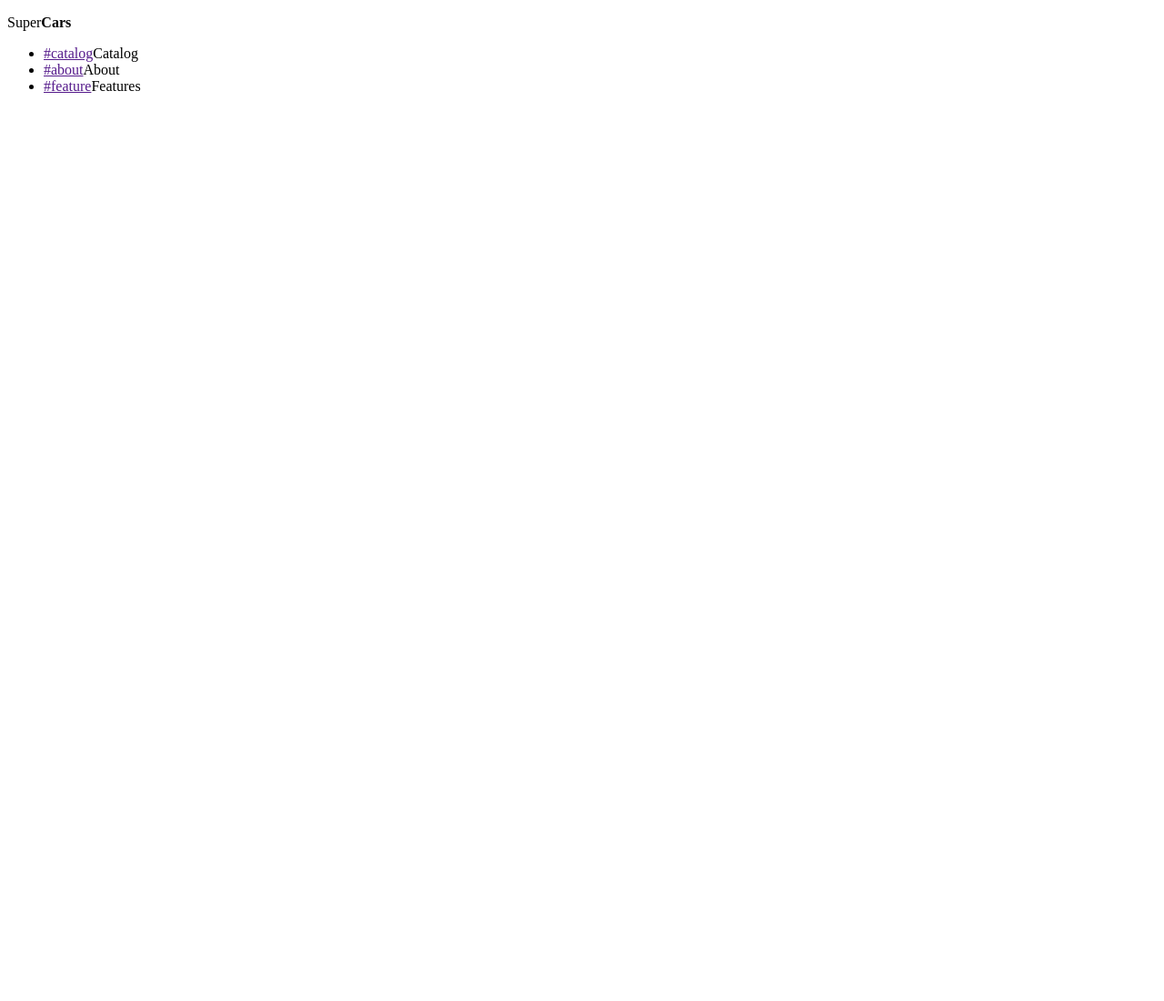
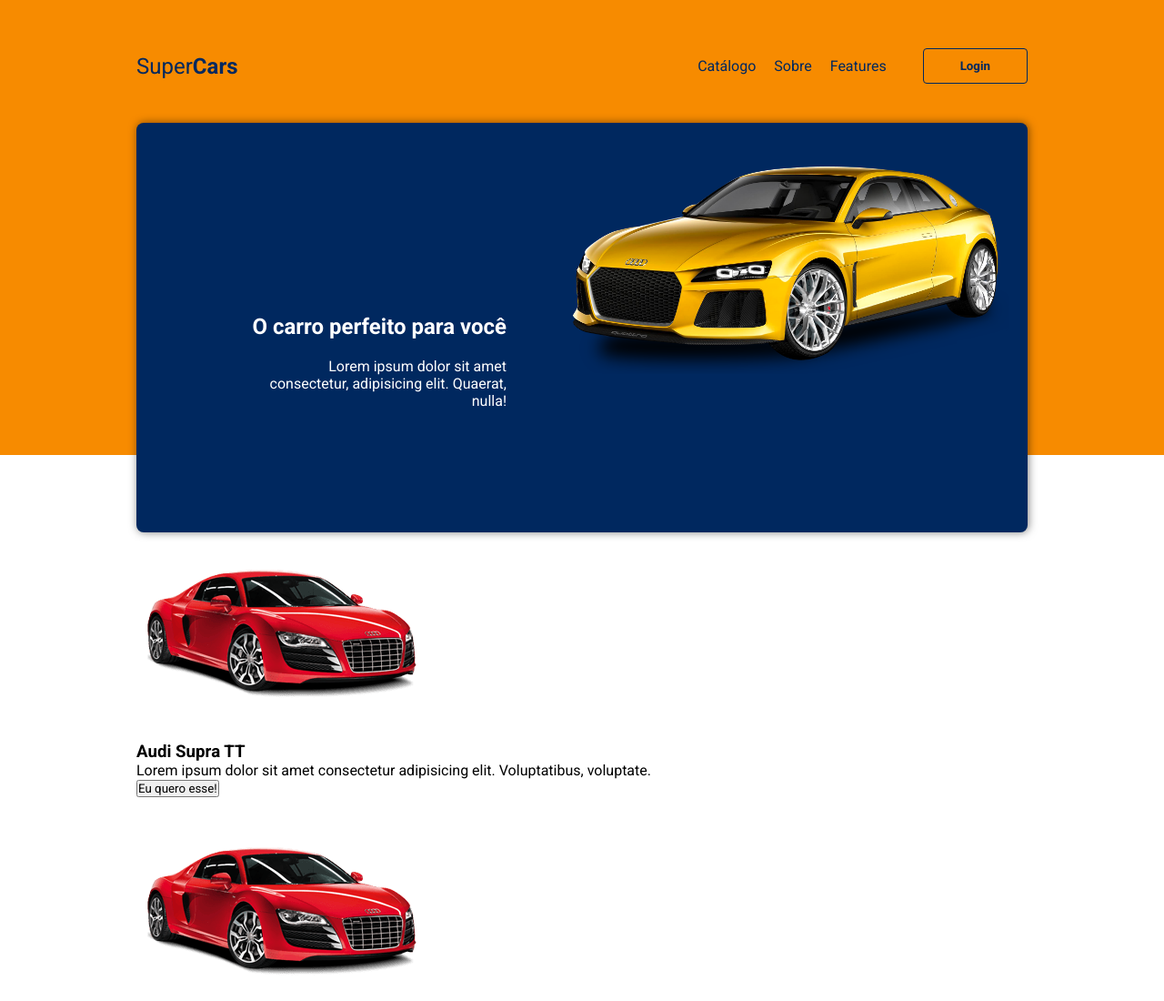
Before and after one commit to alanrochagomes/projeto-auto-cars, a plain HTML site: page index.html in a window 1280 px wide. Shown: the top 1100 px of the page at 91% size. Before the commit the page ends 800 px from the top, so only its background shows below. Drawn offline with Linux system fonts and the light colour scheme.

Commit message:
criando-página-site

```diff
--- a/css/style.css
+++ b/css/style.css
@@ -0,0 +1,134 @@
+/* font importing */
+  @import url('https://fonts.googleapis.com/css2?family=Roboto:wght@400;700&display=swap');
+
+  /* resenting css rules */
+* {
+    margin: 0px;
+    padding: 0px;
+    box-sizing: border-box;
+    outline: none;
+    font-family: 'Roboto', sans-serif;
+}
+
+:root {
+    --orange: #f78b00;
+    --blue: #00285f;
+    --gray: #ededed;
+}
+
+html,body {
+    width: 100%;
+    overflow-x: hidden;
+}
+
+header {
+    width: 100%;
+    height: 500px;
+    background: var(--orange);
+}
+
+.content {
+    max-width: 1000px;
+    min-width: 300px;
+    margin: 0 auto;
+    display: flex;
+    flex-direction: column;
+    padding: 10px;
+}
+
+nav {
+    width: 100%;
+    height: 125px;
+    display: flex;
+    flex-direction: row;
+    align-items: center;
+    justify-content: space-between;
+}
+
+.brand {
+    font-size: 24px;
+    color: var(--blue);
+    cursor: pointer;
+}
+
+nav ul {
+    display: flex;
+    flex-direction: row;
+}
+
+nav ul li {
+    list-style: none;
+    padding: 10px;
+    cursor: pointer;
+}
+
+nav ul li a {
+    color: var(--blue);
+    text-decoration: none;
+}
+
+nav ul li a:hover {
+    color: #00285f83;
+}
+
+nav ul button {
+    border: 1px solid var(--blue);
+    background: transparent;
+    padding: 8px 40px;
+    cursor: pointer;
+    margin-left: 30px;
+    color: var(--blue);
+    font-weight: bold;
+    border-radius: 4px;
+}
+
+nav ul button:hover {
+    transition: background, color 0.6s;
+    background: var(--blue);
+    color: white;
+}
+
+.content .header-block {
+    max-width: 1000px;
+    min-width: 300px;
+    height: 450px;
+    background: var(--blue);
+    border-radius: 8px;
+    box-shadow: 1px 0px 10px 0px rgb(0, 0, 0, 0.5);
+    -webkit-box-shadow: 1px 0px 10px 0px rgb(0, 0, 0, 0.5);
+    -moz-box-shadow: 1px 0px 10px 0px rgb(0, 0, 0, 0.5);
+
+    position: relative;
+    z-index: 10;
+    padding: 10px;
+}
+
+.header-block img {
+    width: 50%;
+    position: absolute;
+    right: 2%;
+}
+
+.header-block .text {
+    position: absolute;
+    bottom: 30%;
+    left: 15%;
+}
+
+.header-block .text h2{
+    color: white;
+    margin-bottom: 20px;
+    text-align: right;
+    transform: translateX(-20px);
+    transition: transform 0.5s;
+}
+
+.header-block .text p {
+    max-width: 280px;
+    color: white;
+    text-align: right;
+    transform: translatex(-20px);
+    transition: transform 0.4s;
+}
+
+/* Product Catalog  34:08 */
--- a/index.html
+++ b/index.html
@@ -12,12 +12,111 @@
             <nav>
                 <p class="brand">Super<strong>Cars</strong></p>
                 <ul>
-                    <li><a href="">#catalog</a>Catalog</li>
-                    <li><a href="">#about</a>About</li>
-                    <li><a href="">#feature</a>Features</li>
+                    <li><a href="#catalog">Catálogo</a></li>
+                    <li><a href="#about">Sobre</a></li>
+                    <li><a href="#feature">Features</a></li>
+                    <button>Login</button>
                 </ul>
             </nav>
+            <div class="header-block">
+                <div class="text">
+                    <h2>O carro perfeito para você</h2>
+                    <p>Lorem ipsum dolor sit amet consectetur, adipisicing elit. Quaerat, nulla!</p>
+                </div>
+                <img src="imagens/car-header.png" alt="Car">
+            </div>
         </div>
     </header>
+    <section class="catalog" id="catalog">
+        <div class="content">
+            <div class="title-wrapper-catalog">
+                <p>Encontre o que você quer</p>
+                <h3>Catalog</h3>
+            </div>
+            <div class="filter-card">
+                <input
+                type="text"
+                class="search-input"
+                placeholder="Choose your favorite model"
+                />
+                <button class="search-button">Search</button>
+            </div>
+            <div class="card-wrapper">
+                <div class="card-item">
+                    <img src="imagens/car-card.png" alt="Car">
+                    <div class="card-content">
+                        <h3>Audi Supra TT</h3>
+                        <p>Lorem ipsum dolor sit amet consectetur adipisicing elit. Voluptatibus, voluptate.</p>
+                        <button type="button">Eu quero esse!</button>
+                    </div>
+                </div>
+                <div class="card-item">
+                    <img src="imagens/car-card.png" alt="Car">
+                    <div class="card-content">
+                        <h3>Audi Supra TT</h3>
+                        <p>Lorem ipsum dolor sit amet consectetur adipisicing elit. Voluptatibus, voluptate.</p>
+                        <button type="button">Eu quero esse!</button>
+                    </div>
+                </div>
+                <div class="card-item">
+                    <img src="imagens/car-card.png" alt="Car">
+                    <div class="card-content">
+                        <h3>Audi Supra TT</h3>
+                        <p>Lorem ipsum dolor sit amet consectetur adipisicing elit. Voluptatibus, voluptate.</p>
+                        <button type="button">Eu quero esse!</button>
+                    </div>
+                </div>
+                <div class="card-item">
+                    <img src="imagens/car-card.png" alt="Car">
+                    <div class="card-content">
+                        <h3>Audi Supra TT</h3>
+                        <p>Lorem ipsum dolor sit amet consectetur adipisicing elit. Voluptatibus, voluptate.</p>
+                        <button type="button">Eu quero esse!</button>
+                    </div>
+                </div>
+                <div class="card-item">
+                    <img src="imagens/car-card.png" alt="Car">
+                    <div class="card-content">
+                        <h3>Audi Supra TT</h3>
+                        <p>Lorem ipsum dolor sit amet consectetur adipisicing elit. Voluptatibus, voluptate.</p>
+                        <button type="button">Eu quero esse!</button>
+                    </div>
+                </div>
+                <div class="card-item">
+                    <img src="imagens/car-card.png" alt="Car">
+                    <div class="card-content">
+                        <h3>Audi Supra TT</h3>
+                        <p>Lorem ipsum dolor sit amet consectetur adipisicing elit. Voluptatibus, voluptate.</p>
+                        <button type="button">Eu quero esse!</button>
+                    </div>
+                </div>
+                <div class="card-item">
+                    <img src="imagens/car-card.png" alt="Car">
+                    <div class="card-content">
+                        <h3>Audi Supra TT</h3>
+                        <p>Lorem ipsum dolor sit amet consectetur adipisicing elit. Voluptatibus, voluptate.</p>
+                        <button type="button">Eu quero esse!</button>
+                    </div>
+                </div>
+                <div class="card-item">
+                    <img src="imagens/car-card.png" alt="Car">
+                    <div class="card-content">
+                        <h3>Audi Supra TT</h3>
+                        <p>Lorem ipsum dolor sit amet consectetur adipisicing elit. Voluptatibus, voluptate.</p>
+                        <button type="button">Eu quero esse!</button>
+                    </div>
+                </div>
+                <div class="card-item">
+                    <img src="imagens/car-card.png" alt="Car">
+                    <div class="card-content">
+                        <h3>Audi Supra TT</h3>
+                        <p>Lorem ipsum dolor sit amet consectetur adipisicing elit. Voluptatibus, voluptate.</p>
+                        <button type="button">Eu quero esse!</button>
+                    </div>
+                </div>
+            </div>
+        </div>
+    </section>
+
 </body>
 </html>
```
